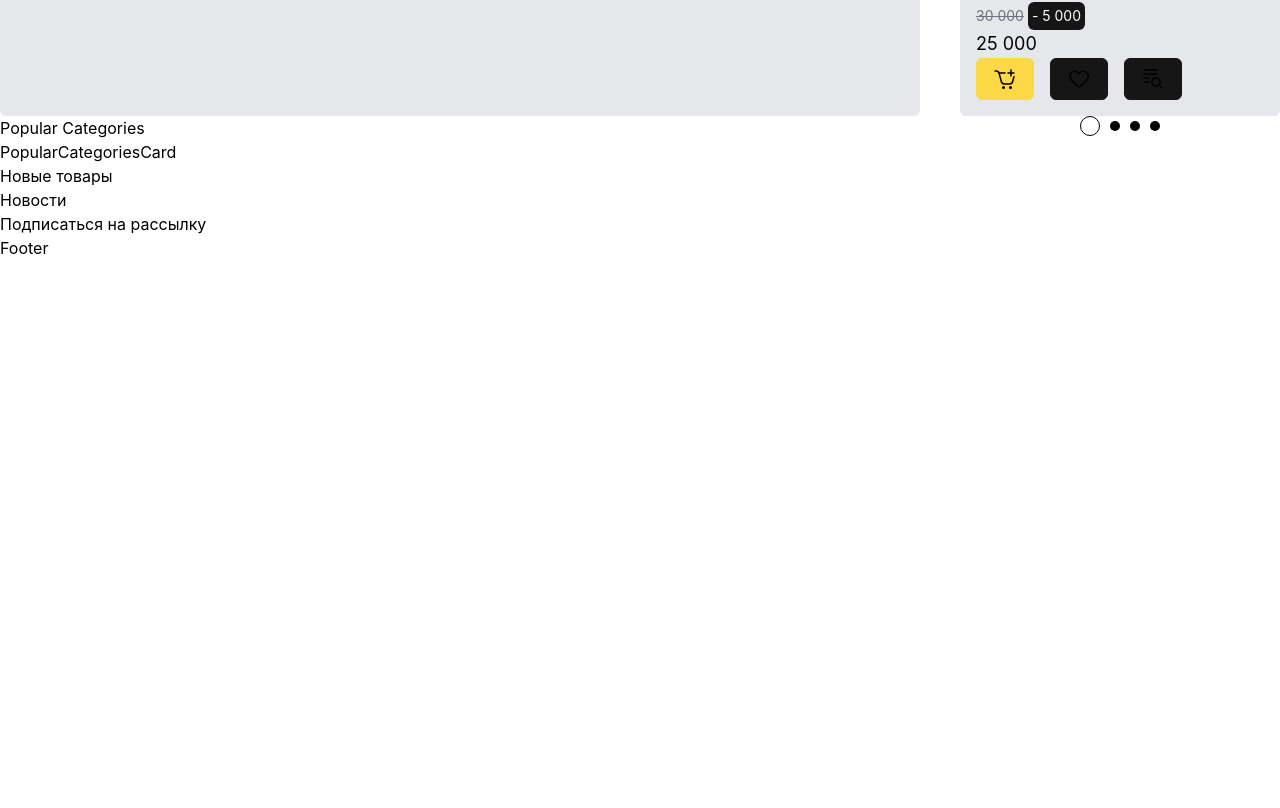
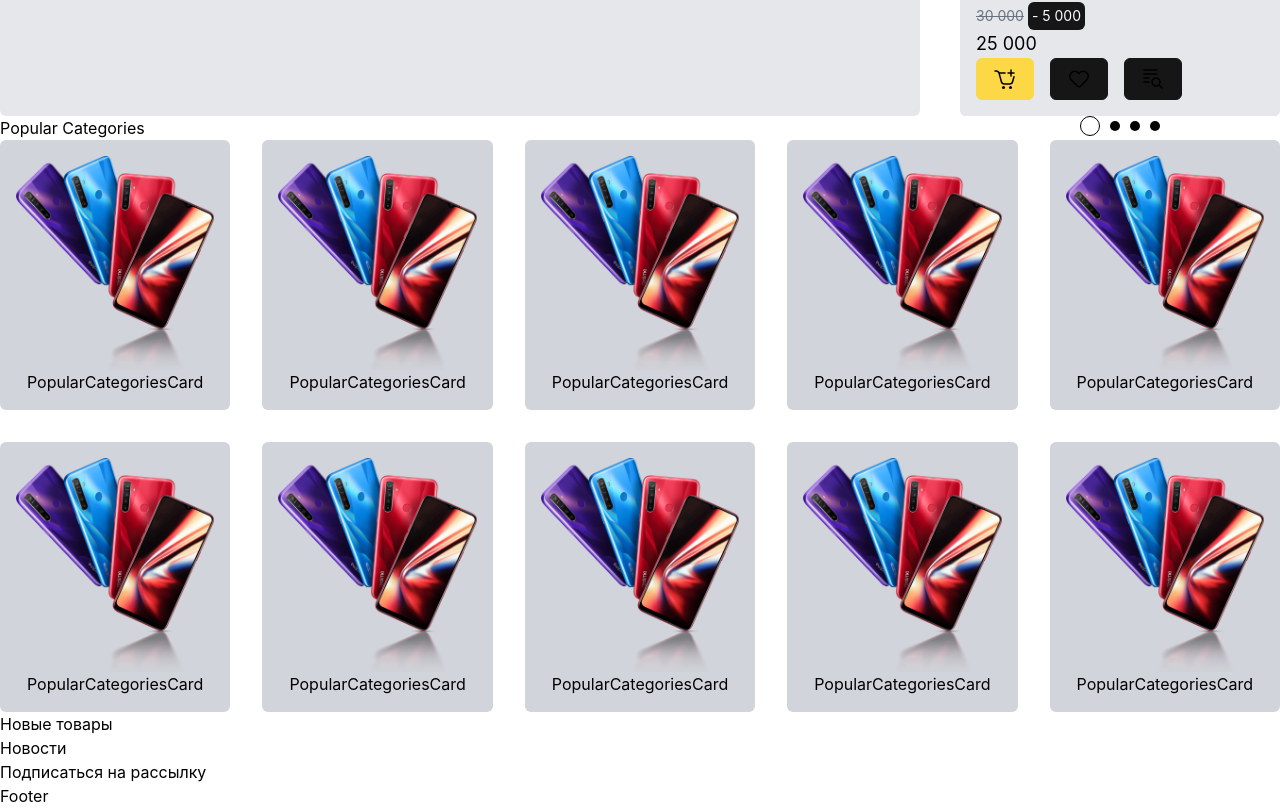
Before and after one commit to DanielEsh/universal-shop, a Next.js app in the folder client/portal/: page / in a window 1280 px wide. Shown: the part 2056-2864 px from the top of the page. Before the commit the page ends 2316 px from the top, so only its background shows below. Built offline with nearby package versions, Linux system fonts and the light colour scheme.

Commit message:
feat: popular categories

```diff
--- a/client/portal/components/blocks/home/PopularCategories/index.tsx
+++ b/client/portal/components/blocks/home/PopularCategories/index.tsx
@@ -6,7 +6,17 @@ export const PopularCategories = () => {
         <div>
             Popular Categories
 
-            <div>
+            <div className="grid gap-8 grid-cols-5">
+                <PopularCategoriesCard />
+                <PopularCategoriesCard />
+                <PopularCategoriesCard />
+                <PopularCategoriesCard />
+                <PopularCategoriesCard />
+
+                <PopularCategoriesCard />
+                <PopularCategoriesCard />
+                <PopularCategoriesCard />
+                <PopularCategoriesCard />
                 <PopularCategoriesCard />
             </div>
         </div>
--- a/client/portal/components/cards/PopularCategoriesCard/PopularCategoriesCard.tsx
+++ b/client/portal/components/cards/PopularCategoriesCard/PopularCategoriesCard.tsx
@@ -1,6 +1,13 @@
+import Image from 'next/image'
+import Image2 from 'public/images/category.png'
+
 export const PopularCategoriesCard = () => {
     return (
-        <div>
+        <div className="flex justify-center items-center flex-col p-16 rounded-md bg-gray-200">
+            <Image
+                src={Image2}
+                alt=""
+            />
             PopularCategoriesCard
         </div>
     )
```
